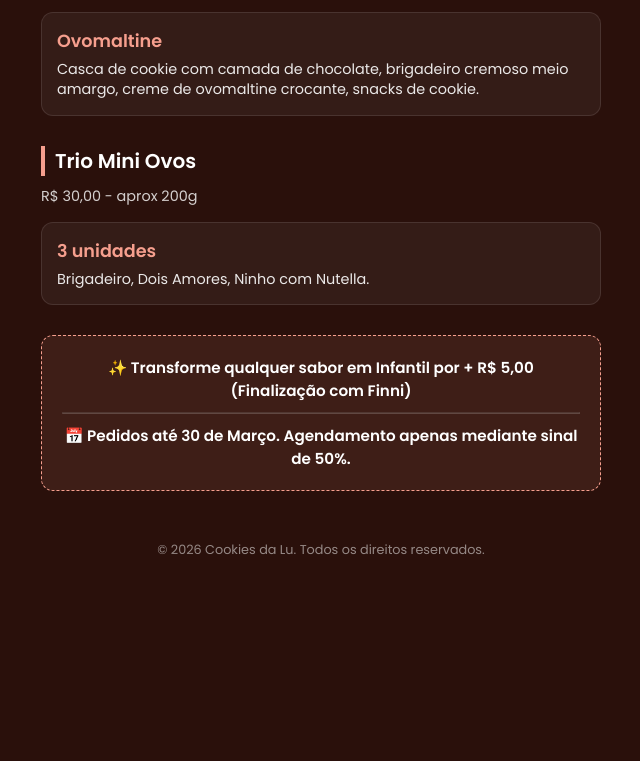
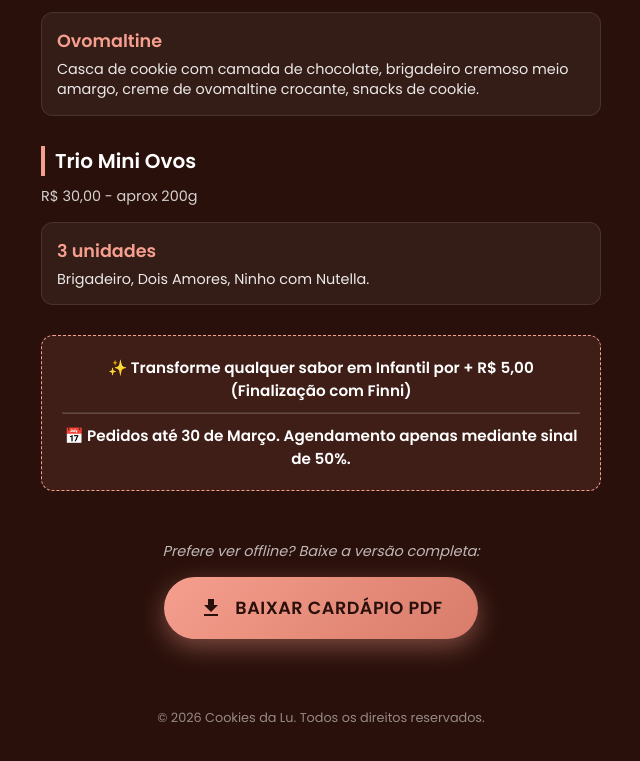
Before and after one commit to link-na-bio/cookiesdalu, a plain HTML site: page cardapio-pascoa.html in a window 1280 px wide. Shown: the part 1254-2015 px from the top of the page, without its empty margins (319-959 px from the left). Before the commit the page ends 1933 px from the top, so only its background shows below. Drawn offline with Linux system fonts and the light colour scheme.

Commit message:
feat: Add PDF download section to the Easter menu page and include the new Easter logo.

```diff
--- a/cardapio-pascoa.html
+++ b/cardapio-pascoa.html
@@ -170,6 +170,57 @@
             opacity: 0.5;
             font-size: 0.8rem;
         }
+
+        /* Download Button Section */
+        .download-section {
+            display: flex;
+            flex-direction: column;
+            align-items: center;
+            gap: 15px;
+            margin: 20px 0;
+            text-align: center;
+        }
+
+        .download-btn {
+            background: linear-gradient(135deg, #F69F8E 0%, #d87b6a 100%);
+            color: #2A100B;
+            padding: 18px 35px;
+            border-radius: 50px;
+            text-decoration: none;
+            font-weight: 700;
+            font-size: 1.1rem;
+            box-shadow: 0 8px 25px rgba(246, 159, 142, 0.4);
+            transition: all 0.3s cubic-bezier(0.175, 0.885, 0.32, 1.275);
+            display: inline-flex;
+            align-items: center;
+            gap: 12px;
+            border: none;
+            cursor: pointer;
+            text-transform: uppercase;
+            letter-spacing: 0.5px;
+        }
+
+        .download-btn:hover {
+            transform: translateY(-5px);
+            box-shadow: 0 12px 30px rgba(246, 159, 142, 0.6);
+            background: linear-gradient(135deg, #ffb3a4 0%, #F69F8E 100%);
+        }
+
+        .download-btn:active {
+            transform: translateY(2px) scale(0.98);
+        }
+
+        .download-text {
+            font-size: 0.9rem;
+            color: rgba(255, 255, 255, 0.7);
+            font-style: italic;
+        }
+
+        .download-icon {
+            width: 24px;
+            height: 24px;
+            fill: currentColor;
+        }
     </style>
 </head>
 
@@ -261,6 +312,17 @@
             <div class="notice-item">📅 Pedidos até 30 de Março. Agendamento apenas mediante sinal de 50%.</div>
         </div>
 
+        <!-- Download Section -->
+        <div class="download-section">
+            <p class="download-text">Prefere ver offline? Baixe a versão completa:</p>
+            <a href="Cardápio de páscoa 2026.pdf" download class="download-btn">
+                <svg class="download-icon" viewBox="0 0 24 24">
+                    <path d="M5,20H19V18H5M19,9H15V3H9V9H5L12,16L19,9Z" />
+                </svg>
+                Baixar Cardápio PDF
+            </a>
+        </div>
+
         <footer>
             <p>&copy; 2026 Cookies da Lu. Todos os direitos reservados.</p>
         </footer>
```
Also changed, not shown: logo-pascoa.png (added), 1 other file.
